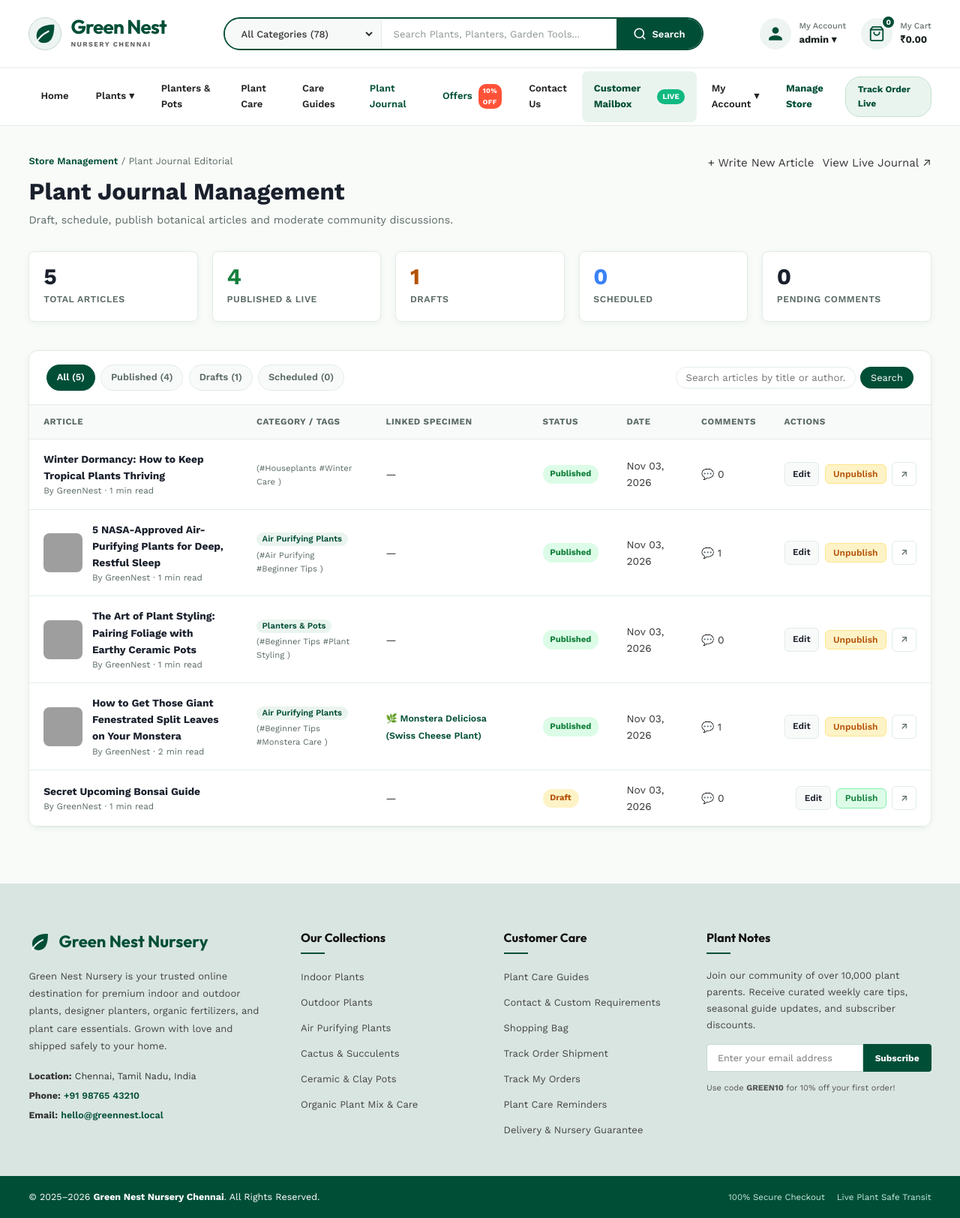
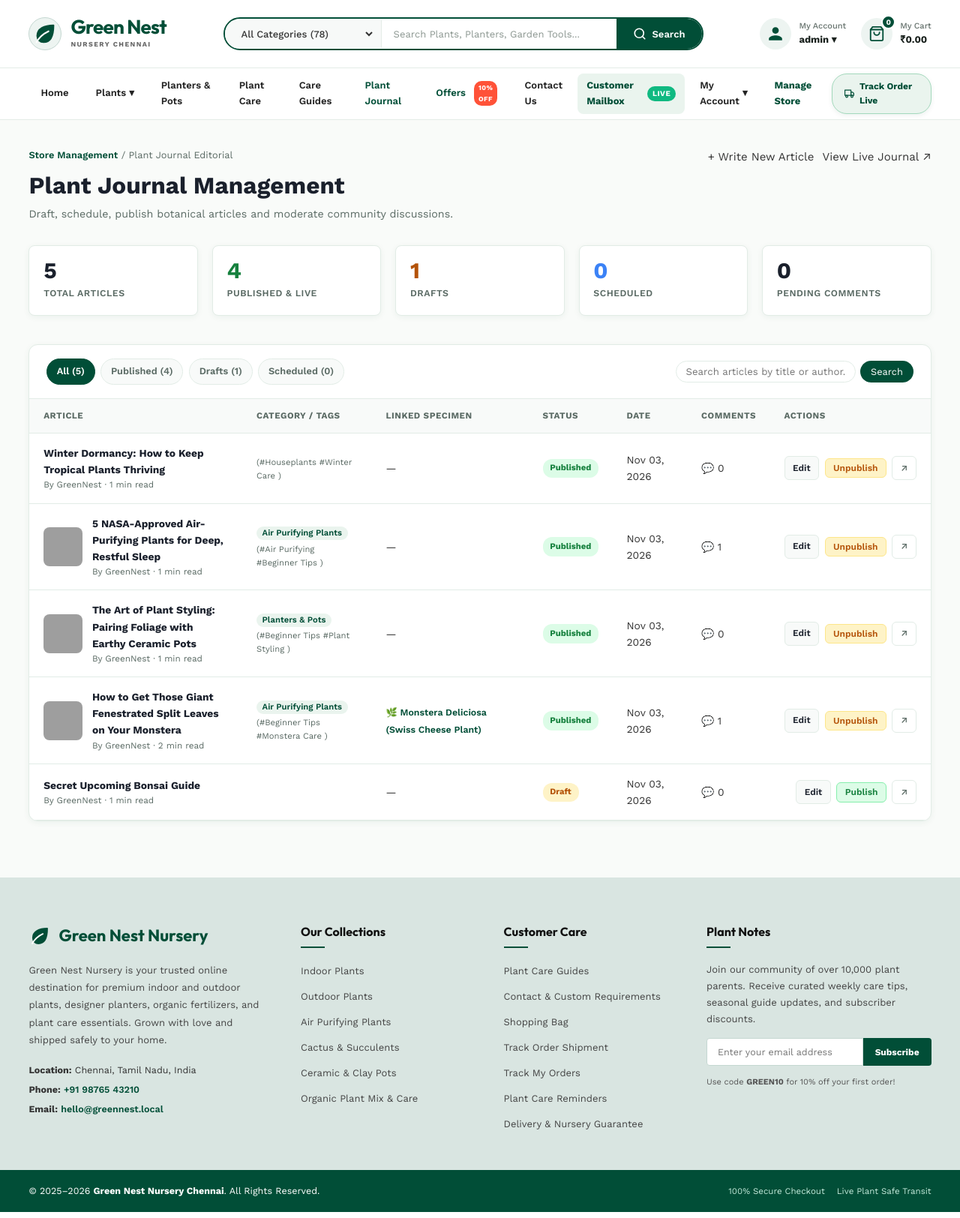
Before and after one commit to parmarkhushi2026-max/greennest, a Django app: page /manage/journal/ in a window 1280 px wide. Shown: the whole page at 75% size. Run offline with Django 5.2, Linux system fonts and the light colour scheme; a user stored in the database is signed in; data comes from the database, SQL or seed files in the repository; grey boxes are pictures that could not be loaded.

Commit message:
Polish all 12 navigation links, Plant Journal menu, and 10% offer system

```diff
--- a/greennest/templates/store/base.html
+++ b/greennest/templates/store/base.html
@@ -380,9 +380,9 @@
     <!-- Horizontal Navigation Bar -->
   <nav class="navigation-bar">
     <div class="theme-container nav-container">
-      <ul class="nav-list">
+            <ul class="nav-list">
         <li class="nav-item">
-          <a class="nav-link {% if request.path == '/' and not category_slug %}active{% endif %}" href="{% url 'store:home' %}">
+          <a class="nav-link {% if request.path == '/' and not category_slug and not request.GET.offer %}active{% endif %}" href="{% url 'store:home' %}">
             <span>Home</span>
           </a>
         </li>
@@ -413,19 +413,22 @@
           <a class="nav-link {% if request.resolver_match.url_name == 'guides' or request.resolver_match.url_name == 'guide_detail' %}active{% endif %}" href="{% url 'store:guides' %}">Care Guides</a>
         </li>
         <li class="nav-item">
-          <a class="nav-link {% if 'journal' in request.resolver_match.url_name %}active{% endif %}" href="{% url 'store:journal_list' %}">Plant Journal</a>
+          <a class="nav-link {% if 'journal' in request.path %}active{% endif %}" href="{% url 'store:journal_list' %}">Plant Journal</a>
         </li>
         <li class="nav-item">
-          <a class="nav-link nav-offer-link" href="{% url 'store:shop' %}">Offers <span class="offer-pill">10% OFF</span></a>
+          <a class="nav-link nav-offer-link {% if request.GET.offer == 'true' %}active{% endif %}" href="{% url 'store:shop' %}?offer=true" style="display: inline-flex; align-items: center; gap: 7px;">
+            <span>Offers</span>
+            <span class="offer-pill" style="margin-left: 4px; display: inline-block;">10% OFF</span>
+          </a>
         </li>
         <li class="nav-item">
           <a class="nav-link {% if request.resolver_match.url_name == 'contact' %}active{% endif %}" href="{% url 'store:contact' %}">Contact Us</a>
         </li>
         <!-- Direct Live Customer Mailbox Tab -->
         <li class="nav-item">
-          <a class="nav-link" href="{% url 'store:inbox' %}" style="color: #014e37; font-weight: 700; background: #eaf4ee; border-radius: 8px; margin-block: 4px;" title="View Live Email Invoices">
+          <a class="nav-link {% if 'inbox' in request.path %}active{% endif %}" href="{% url 'store:inbox' %}" style="color: #014e37; font-weight: 700; background: #eaf4ee; border-radius: 8px; margin-block: 4px; display: inline-flex; align-items: center; gap: 7px; padding: 6px 12px;" title="View Live Email Invoices">
             <span>Customer Mailbox</span>
-            <span style="background: #10b981; color: #ffffff; font-size: 10px; font-weight: 800; padding: 2px 7px; border-radius: 10px; margin-left: 5px;">LIVE</span>
+            <span style="background: #10b981; color: #ffffff; font-size: 10px; font-weight: 800; padding: 2px 7px; border-radius: 10px; letter-spacing: 0.5px;">LIVE</span>
           </a>
         </li>
 
@@ -442,6 +445,8 @@
             <li><a href="{% url 'store:customer_dashboard' %}?tab=reminders">Care Reminders</a></li>
             <li><a href="{% url 'store:customer_dashboard' %}?tab=profile">Profile Settings</a></li>
             <li><a href="{% url 'store:inbox' %}" style="color: #059669; font-weight: 700;">Customer Mailbox</a></li>
+            <li class="nav-submenu-divider" style="border-top: 1px solid #eef2f0; margin: 4px 0;"></li>
+            <li><a href="{% url 'store:logout' %}" style="color: #dc2626;">Log Out</a></li>
           </ul>
         </li>
         {% if user.is_staff %}
@@ -453,16 +458,22 @@
         {% endif %}
         {% else %}
         <li class="nav-item">
-          <a class="nav-link" href="{% url 'store:login' %}">Sign In</a>
+          <a class="nav-link {% if request.resolver_match.url_name == 'login' %}active{% endif %}" href="{% url 'store:login' %}">Sign In</a>
         </li>
         <li class="nav-item">
-          <a class="nav-link" href="{% url 'store:register' %}">Join Free</a>
+          <a class="nav-link {% if request.resolver_match.url_name == 'register' %}active{% endif %}" href="{% url 'store:register' %}">Join Free</a>
         </li>
         {% endif %}
       </ul>
 
       <!-- Primary Action CTA: Track Order Live -->
-      <a href="{% url 'store:orders' %}" class="nav-call-badge" style="text-decoration: none; cursor: pointer; display: inline-flex; align-items: center; gap: 6px; font-weight: 700; background: #eaf4ee; color: #014e37; padding: 7px 16px; border-radius: 20px; border: 1px solid #c2e2d0; transition: all 0.2s ease;" title="Track Your Live Shipment Status">
+      <a href="{% url 'store:orders' %}" class="nav-call-badge" style="text-decoration: none; cursor: pointer; display: inline-flex; align-items: center; gap: 7px; font-weight: 700; background: #eaf4ee; color: #014e37; padding: 7px 16px; border-radius: 20px; border: 1.5px solid #a3d9bc; transition: all 0.2s ease; box-shadow: 0 2px 6px rgba(1, 78, 55, 0.08);" title="Track Your Live Shipment Status">
+        <svg width="16" height="16" viewBox="0 0 24 24" fill="none" stroke="currentColor" stroke-width="2.2" stroke-linecap="round" stroke-linejoin="round">
+          <rect x="1" y="3" width="15" height="13"></rect>
+          <polygon points="16 8 20 8 23 11 23 16 16 16 16 8"></polygon>
+          <circle cx="5.5" cy="18.5" r="2.5"></circle>
+          <circle cx="18.5" cy="18.5" r="2.5"></circle>
+        </svg>
         <span>Track Order Live</span>
       </a>
     </div>
--- a/store/views.py
+++ b/store/views.py
@@ -108,11 +108,20 @@ def shop(request, category_slug=None):
     sort = request.GET.get("sort", "featured").strip()
     price_range = request.GET.get("price", "").strip()
     tag = request.GET.get("tag", "").strip()
+    is_offer = request.GET.get("offer", "").strip().lower() in ("true", "1", "yes")
 
     if category_slug.lower() in ["all", "all-categories"]:
         category_slug = ""
 
     products = Product.objects.filter(active=True, stock__gt=0).select_related("category")
+    if is_offer:
+        products = products.filter(
+            Q(tag__icontains="Bestseller") |
+            Q(tag__icontains="Popular") |
+            Q(tag__icontains="Trending") |
+            Q(tag__icontains="NASA") |
+            Q(price__lte=500)
+        )
 
     if query:
         products = products.filter(
@@ -173,6 +182,7 @@ def shop(request, category_slug=None):
         "tag": tag,
         "total_count": total_count,
         "all_products_count": Product.objects.filter(active=True, stock__gt=0).count(),
+        "is_offer": is_offer,
     })
 
 
```
Also changed, not shown: greennest/templates/base.html (+22 -8 lines), greennest/templates/shop.html (+17 -0 lines), store/templates/store/base.html (+20 -9 lines), greennest/templates/store/journal/detail.html (line endings or trailing spaces), greennest/templates/store/journal/list.html (line endings or trailing spaces), greennest/templates/store/journal/manage_form.html (line endings or trailing spaces), greennest/templates/store/journal/manage_list.html (line endings or trailing spaces).
